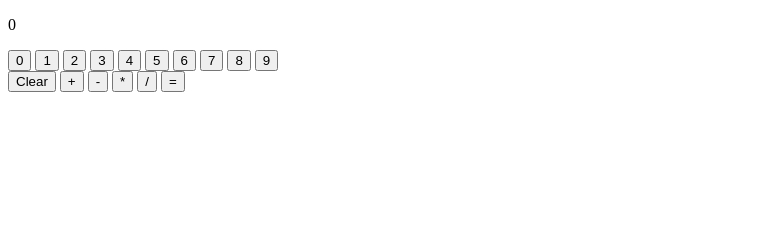
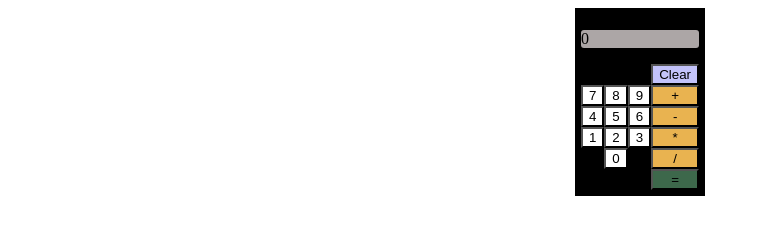
Before and after one commit to mcdestefano/calculator, a plain HTML site: page index.html in a window 1280 px wide. Shown: the whole page, without its empty margins (0-760 px from the left). Drawn offline with Linux system fonts and the light colour scheme.

Commit message:
Create simple colored UI and fix issue when two operators are clicked consecutively

```diff
--- a/index.html
+++ b/index.html
@@ -1,29 +1,39 @@
 <!DOCTYPE html>
 
 <html lang="en">
+
 <head>
     <meta charset="utf-8">
     <title>Calculator</title>
     <link rel="stylesheet" href="styles.css">
     <script src="script.js" defer></script>
 </head>
+
 <body>
     <div class="container">
         <p class="display">0</p>
         <div class="buttons">
             <div class="num-buttons">
-                    <button class="b0">0</button>
-                    <button class="b1">1</button>
-                    <button class="b2">2</button>
-                    <button class="b3">3</button>
-                    <button class="b4">4</button>
-                    <button class="b5">5</button>
-                    <button class="b6">6</button>
+                <div class="row">
                     <button class="b7">7</button>
                     <button class="b8">8</button>
                     <button class="b9">9</button>
                 </div>
-                <div class = "op-buttons">
+                <div class="row">
+                    <button class="b4">4</button>
+                    <button class="b5">5</button>
+                    <button class="b6">6</button>
+                </div>
+                <div class="row">
+                    <button class="b1">1</button>
+                    <button class="b2">2</button>
+                    <button class="b3">3</button>
+                </div>
+                <div class="row">
+                    <button class="b0">0</button>
+                </div>
+            </div>
+            <div class="op-buttons">
                 <button class="clear">Clear</button>
                 <button class="add">+</button>
                 <button class="subtract">-</button>
@@ -35,4 +45,5 @@
     </div>
 
 </body>
+
 </html>
--- a/script.js
+++ b/script.js
@@ -82,7 +82,7 @@ function populateDisplay(label) {
                     operator = null;
                 }
             } else {
-                if(label === "="){
+                if(isNaN(label)){
                     displayValue = "Error. Clear and try again.";
                     display.textContent = displayValue;
                     return;
--- a/styles.css
+++ b/styles.css
@@ -0,0 +1,55 @@
+body {
+    display: flex;
+    justify-content: center;
+}
+
+.container {
+    display: flex;
+    flex-direction: column;
+    border-color: black;
+    border-style: solid;
+    border-width: 1px;
+    padding: 5px;
+    background-color: black;;
+}
+
+.display {
+    border-radius: 3px;
+    background-color: rgb(172, 166, 166);
+}
+
+.buttons {
+    display: flex;
+}
+
+.num-buttons {
+    display: flex;
+    flex-direction: column;
+    justify-content: center;
+    align-items: center;
+}
+
+.row {
+    display: flex;
+}
+
+.num-buttons button {
+    background-color: white;
+}
+
+.op-buttons {
+    display: flex;
+    flex-direction: column;
+}
+
+.op-buttons button {
+    background-color: rgb(233, 179, 80);
+}
+
+.op-buttons .evaluate {
+    background-color: rgb(61, 104, 75);
+}
+
+.op-buttons .clear {
+    background-color: rgb(195, 195, 250);
+}
```
Lines whose indentation alone changed are shown as unchanged.
